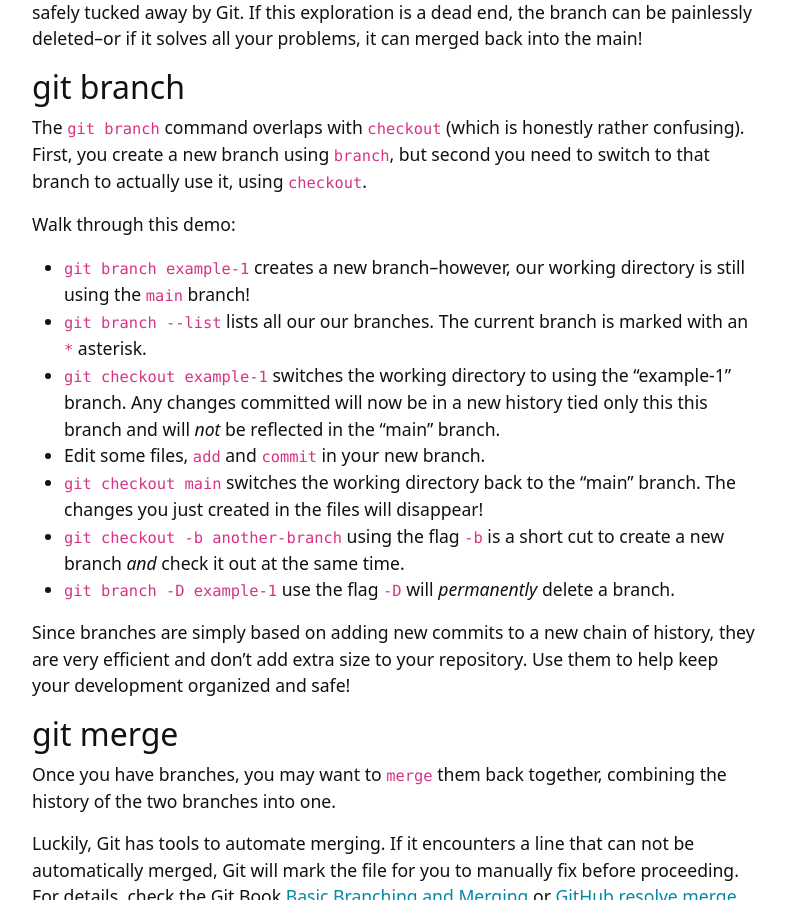
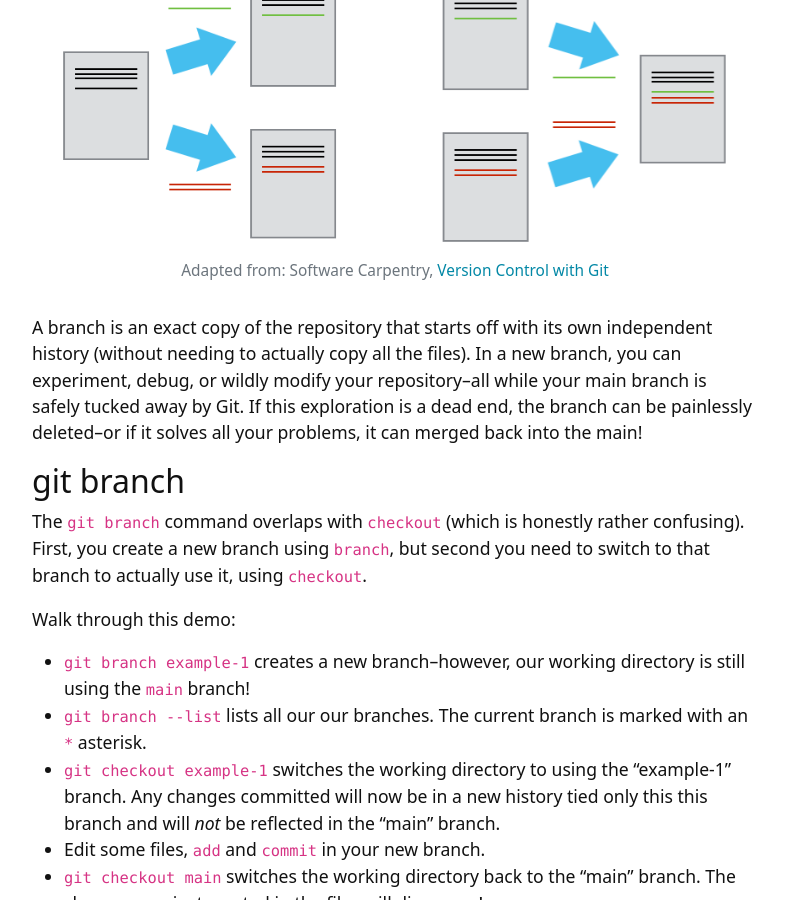
Before and after one commit to evanwill/get-git-b, a Jekyll site: the page built from content/5-branches.md, in a window 1280 px wide and 900 px high, scrolled down 398 px. Shown: the whole window, without its empty margins (245-1031 px from the left). Built offline with Jekyll 4.4.1, drawn with Linux system fonts in a browser that asks for light colours; comment, search, counter and statistics services are not loaded.

Commit message:
add branch img

```diff
--- a/content/5-branches.md
+++ b/content/5-branches.md
@@ -4,6 +4,8 @@ nav: Branches
 ---
 
 [Branching](https://git-scm.com/book/en/v2/Git-Branching-Branches-in-a-Nutshell){:target="_blank" rel="noopener"} is a Git fundamental that allows you to test out ideas in parallel to your main repository without disrupting the main copy.
+
+{% include figure.html img="branch-merge.png" alt="arrows depict branch and merge of document versions" caption="Adapted from: Software Carpentry, <a href='http://swcarpentry.github.io/git-novice/01-basics/' target='_blank' rel='noopener'>Version Control with Git</a>" width="100%" %}
 
 A branch is an exact copy of the repository that starts off with its own independent history (without needing to actually copy all the files).
 In a new branch, you can experiment, debug, or wildly modify your repository--all while your main branch is safely tucked away by Git.
```
